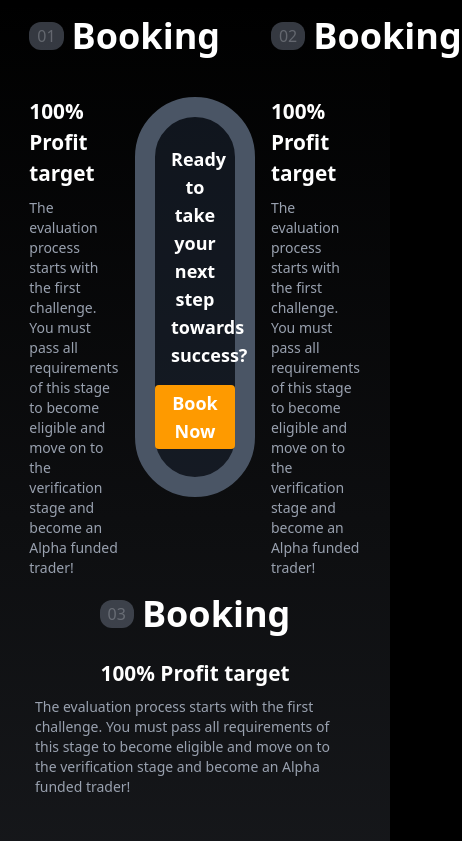
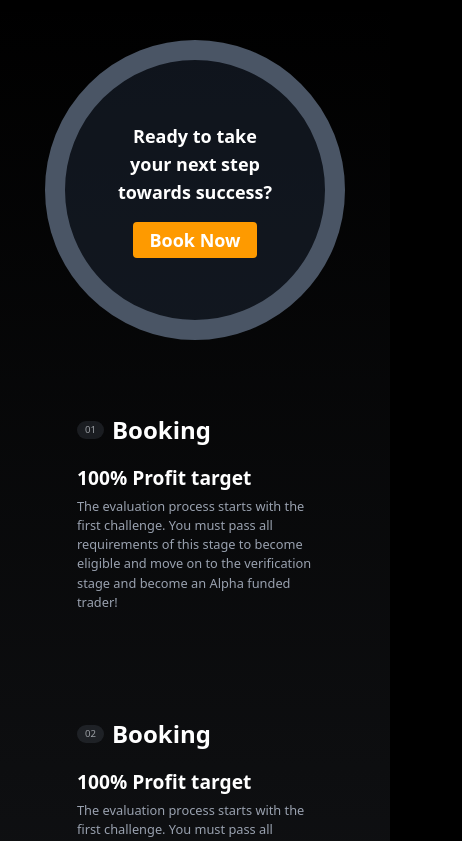
Before and after one commit to EugeneAfriyie/zustand_projects, a React (Vite) app: page / in a window 390 px wide. Shown: the top 841 px of the page, 462 px wide, since content can reach past the window. Built offline with nearby package versions, Linux system fonts and the light colour scheme.

Commit message:
making the progress responsive

```diff
--- a/src/components/Dk_Process.jsx
+++ b/src/components/Dk_Process.jsx
@@ -2,48 +2,57 @@ import React from 'react'
 
 const Dk_Process = () => {
   return (
-    <div className="bg-gradient-to-b from-white20 to-gray-500/20 h-screen ">
+    <div className="bg-gradient-to-b from-white0 to-gray-500/20 h-full py-10 ">
 
-      <div className="grid grid-cols-[30%_40%_30%] gap-4 p-4 justify-center w-[85%] m-auto">
+      <div className="grid lg:grid-cols-[30%_40%_30%] gap-10 sm:p-4 justify-center w-[50%] sm:w-[50%] lg:w-[85%] m-auto  ">
 
-        <div className="flex items-start justify-center flex-col text-white">
+            <div id='center-circle' className="flex items-center justify-center order-1 lg:order-2 relative">
+              <div className="border-20 border-gray-600 bg-gray-800/50  font-semibold text-white rounded-full w-[300px] h-[300px] xl:w-[460px] xl:h-[460px]  flex items-center justify-center flex-col">
+                <p className='text-lg w-[60%] mb-4 text-white  text-center'>Ready to take your next step towards success?</p>
+                <button className="bg-amber-500 px-4 py-1 rounded text-lg  hover:bg-amber-600 transition-colors duration-300">
+                  Book Now
+                </button>
+              </div>
+          </div>
+
+
+
+        <div id='no1' className="flex items-start justify-center flex-col text-white relative p-8 order-2 lg:order-1">
             <div className=" flex items-center justify-center gap-2 ">
-                <p className=' p-0.5 px-2 text-md text-gray-300/30 rounded-xl bg-gray-500/50'>01</p>
-                <h3 className='font-bold text-4xl'>Booking</h3>
+                <p className=' p-0.5 px-2 text-[.6rem] lg:text-sm text-gray-300/70 rounded-xl bg-gray-500/20'>01</p>
+                <h3 className='font-bold text-[1.5rem] lg:text-4xl'>Booking</h3>
             </div>
-            <p className='text-[1.3rem] font-semibold mt-10'>100% Profit target</p>
-            <p className='text-sm text-gray-400 mt-2'>The evaluation process starts with the first challenge. You must pass all requirements of this stage to become eligible and move on to the verification stage and become an Alpha funded trader!</p>
+            <p className=' text-[1.2rem] lg:text-[1.3rem] font-semibold mt-4 lg:mt-20'>100% Profit target</p>
+            <p className='lg:text-sm text-[.8rem] text-gray-400 lg:mt-2 mt-1'>The evaluation process starts with the first challenge. You must pass all requirements of this stage to become eligible and move on to the verification stage and become an Alpha funded trader!</p>
+
+             <img src="/src/assets/bg-high-1.png" className=' top-10 left-10 absolute hidden ' alt="" />
         </div>
 
-        <div className="flex items-center justify-center">
-            <div className="border-20 border-gray-600 bg-gray-800/50  font-semibold text-white rounded-full w-[25rem] h-[25rem]  flex items-center justify-center flex-col">
-                <p className='text-lg w-[60%] mb-4 text-white  text-center'>Ready to take your next step towards success?</p>
-              <button className="bg-amber-500 px-4 py-1 rounded text-lg  hover:bg-amber-600 transition-colors duration-300">
-                Book Now
-              </button>            </div>
-        </div>
 
-         <div className="flex items-start justify-center flex-col text-white">
+
+        <div id='no1' className="flex items-start justify-center flex-col text-white relative p-8 order-3 lg:order-3">
             <div className=" flex items-center justify-center gap-2 ">
-                <p className=' p-0.5 px-2 text-md text-gray-300/30 rounded-xl bg-gray-500/50'>02</p>
-                <h3 className='font-bold text-4xl'>Booking</h3>
+                <p className=' p-0.5 px-2 text-[.6rem] lg:text-sm text-gray-300/70 rounded-xl bg-gray-500/20'>02</p>
+                <h3 className='font-bold text-[1.5rem] lg:text-4xl'>Booking</h3>
             </div>
-            <p className='text-[1.3rem] font-semibold mt-10'>100% Profit target</p>
-            <p className='text-sm text-gray-400 mt-2'>The evaluation process starts with the first challenge. You must pass all requirements of this stage to become eligible and move on to the verification stage and become an Alpha funded trader!</p>
+            <p className=' text-[1.2rem] lg:text-[1.3rem] font-semibold mt-4 lg:mt-20'>100% Profit target</p>
+            <p className='lg:text-sm text-[.8rem] text-gray-400 lg:mt-2 mt-1'>The evaluation process starts with the first challenge. You must pass all requirements of this stage to become eligible and move on to the verification stage and become an Alpha funded trader!</p>
+
+             <img src="/src/assets/bg-high-1.png" className=' top-10 left-10 absolute hidden ' alt="" />
         </div>
 
       </div>
-      <div className="flex justify-center items-center ">
+      <div className="flex flex-col mt-4 justify-center items-center ">
 
-        <img src="." alt="" />
+        <img src="/src/assets/final.png" alt="" />
 
-         <div className="flex items-center justify-center flex-col text-white w-[20rem]">
+         <div className="flex items-center justify-center flex-col text-white w-[50%] text-center lg:w-[30rem]">
             <div className=" flex items-center justify-center gap-2 ">
-                <p className=' p-0.5 px-2 text-md text-gray-300/30 rounded-xl bg-gray-500/50'>03</p>
-                <h3 className='font-bold text-4xl'>Booking</h3>
+                <p className=' p-0.5 px-2 text-md text-gray-300/70 rounded-xl bg-gray-500/20'>03</p>
+                <h3 className='font-bold text-[1.5rem] lg:text-4xl'>Booking</h3>
             </div>
-            <p className='text-[1.3rem] font-semibold mt-6'>100% Profit target</p>
-            <p className='text-sm text-gray-400 mt-2'>The evaluation process starts with the first challenge. You must pass all requirements of this stage to become eligible and move on to the verification stage and become an Alpha funded trader!</p>
+            <p className='text-[1.2rem] lg:text-[1.3rem] font-semibold mt-4 lg:mt-20'>90:10 Simulated Performance Reward Structuret</p>
+            <p className='lg:text-sm text-[.8rem] text-gray-400 lg:mt-2 mt-1'>T90:10 Simulated Performance Reward Structure</p>
         </div>
       </div>
     </div>
--- a/src/index.css
+++ b/src/index.css
@@ -4,5 +4,6 @@
 
 
  body{
-background-color: black;    /* grid-template-columns: 30%, 40%, 30%; */
+background-color: black;
+padding-bottom: 2000px;  /* grid-template-columns: 30%, 40%, 30%; */
 }
```
